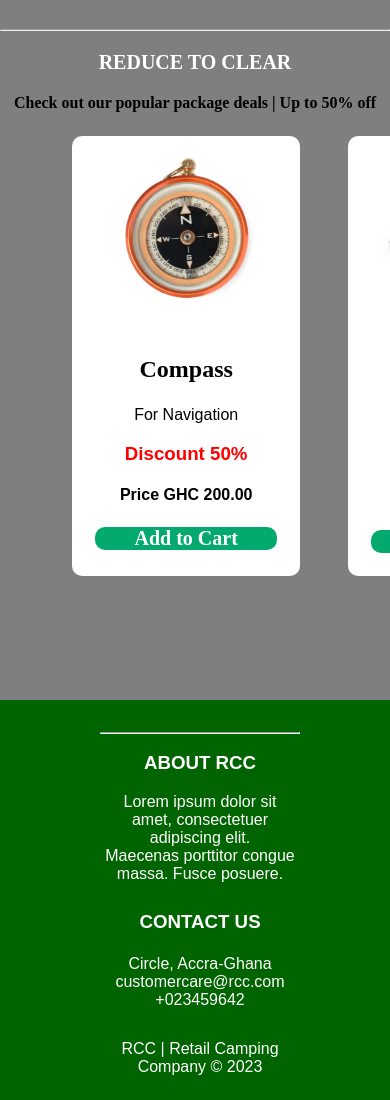
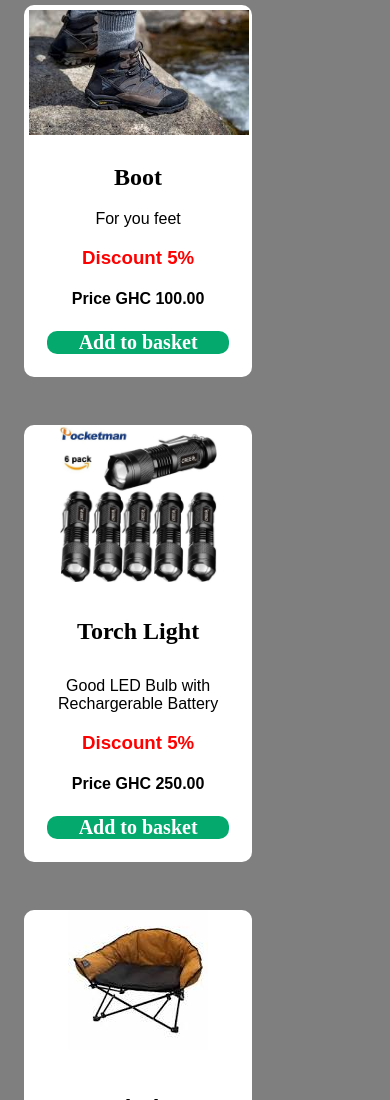
Before and after one commit to ctokoli/RCC-Project, a plain HTML site: page Offers&Packages.html in a window 390 px wide. Shown: the part 861-1961 px from the top of the page. Drawn offline with Linux system fonts and the light colour scheme.

Commit message:
made deals page responsive

```diff
--- a/css/style.css
+++ b/css/style.css
@@ -1813,4 +1813,13 @@
   display: flex;
   flex-direction: column;
 }
-}
+.Promo-Item {
+  display: flex;
+  flex-direction: column;
+}
+
+.DealsItems {
+  display: flex;
+ flex-direction: column;
+}
+}
```
